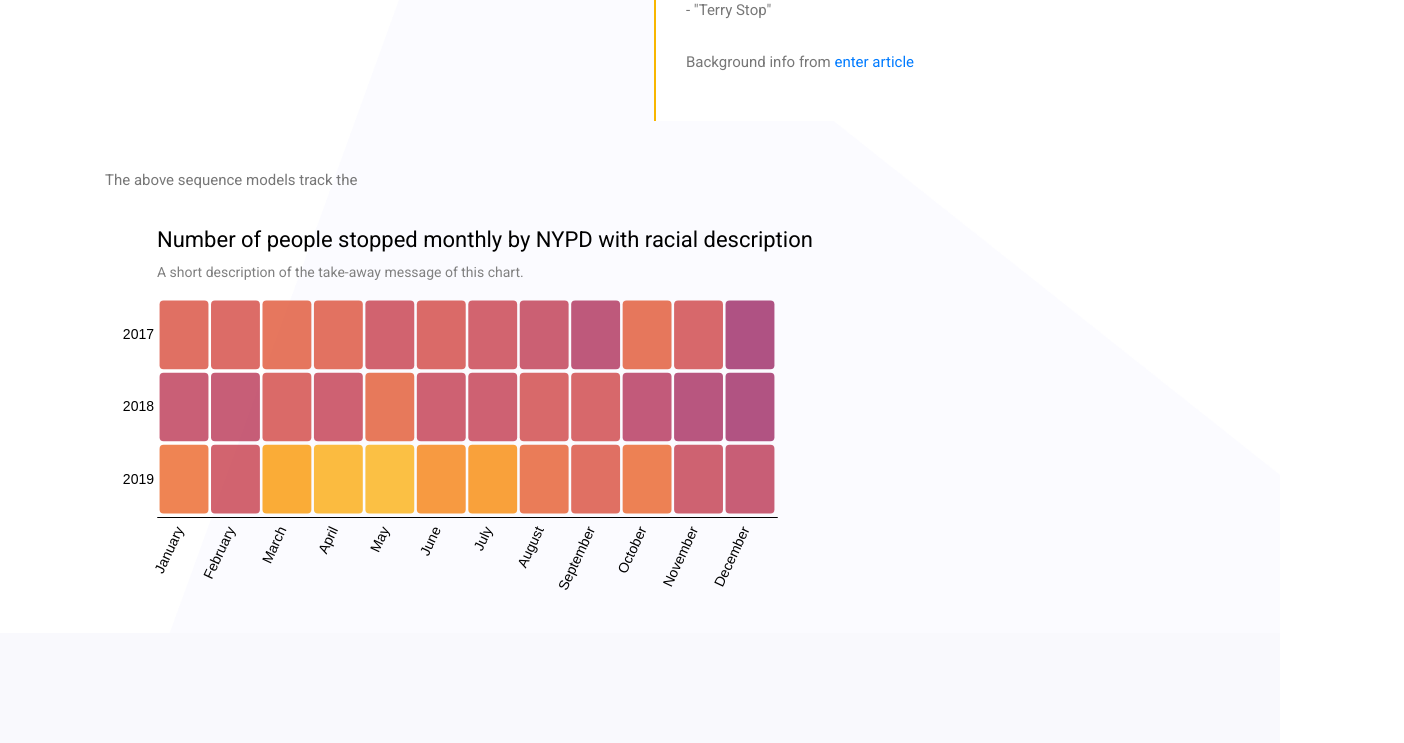
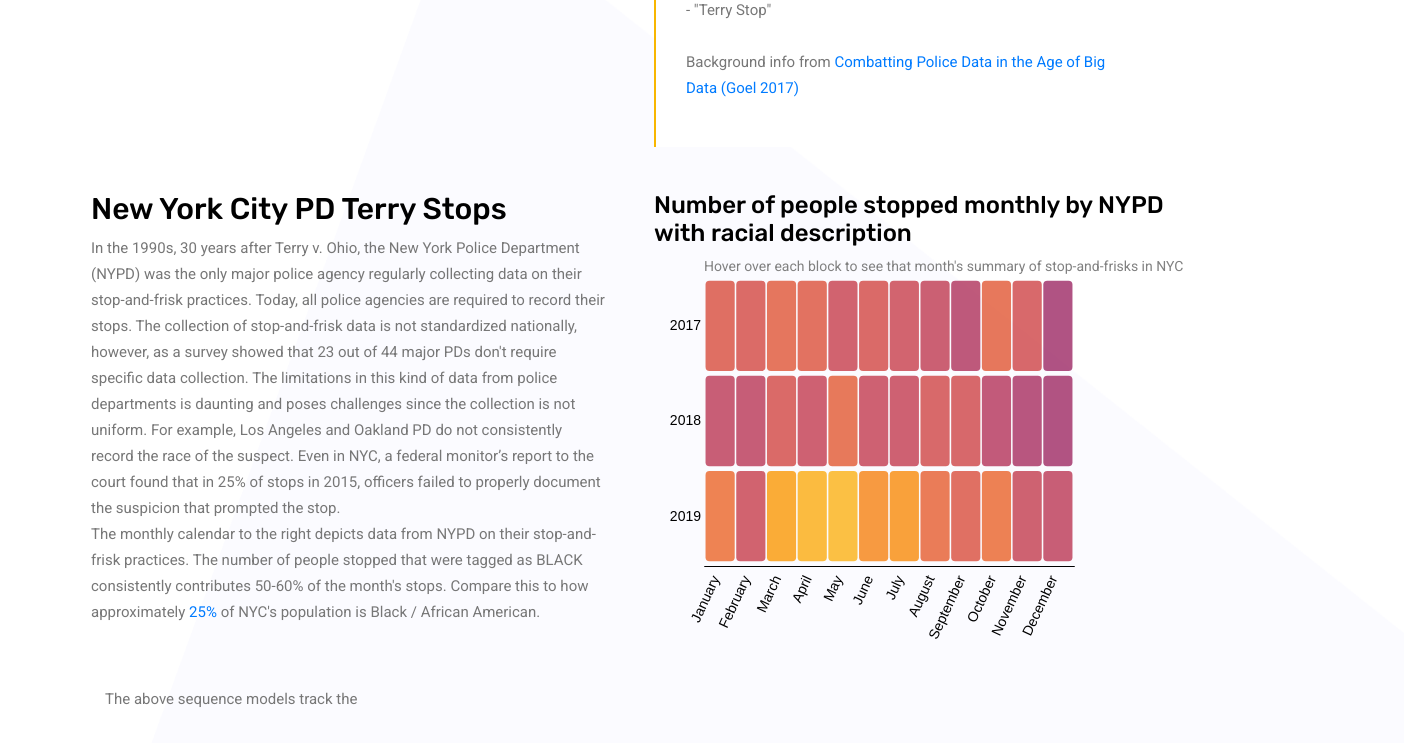
Before and after one commit to dtorre17/danielatorresweb, a plain HTML site: page inequality-policing-data.html in a window 1280 px wide. Shown: the part 2631-3374 px from the top of the page, 1404 px wide, since content can reach past the window. Drawn offline with nearby package versions, Linux system fonts and the light colour scheme; some packages are replaced by stand-ins of ours.

Commit message:
stop-and-frisk mostly done

```diff
--- a/d3charts.js
+++ b/d3charts.js
@@ -122,15 +122,15 @@ update(allHomRates)
 
 
 // set the dimensions and margins of the calendar
-var marginCal = {top: 80, right: 50, bottom: 100, left: 80},
-  width = 750 - marginCal.left - marginCal.right,
-  height = 400 - marginCal.top - marginCal.bottom;
+var marginCal = {top: 20, right: 50, bottom: 90, left: 50},
+  widthCal = 750 - marginCal.left - marginCal.right,
+  heightCal = 400 - marginCal.top - marginCal.bottom;
 
 // append the svg object to the body of the page
 var cal = d3.select("#sqf_cal")
 .append("svg")
-  .attr("width", width + marginCal.left + marginCal.right)
-  .attr("height", height + marginCal.top + marginCal.bottom)
+  .attr("width", widthCal + marginCal.left + marginCal.right)
+  .attr("height", heightCal + marginCal.top + marginCal.bottom)
 .append("g")
   .attr("transform",
         "translate(" + marginCal.left + "," + marginCal.top + ")");
@@ -149,7 +149,7 @@ d3.csv("https://raw.githubusercontent.com/dtorre17/danielatorresweb/master/sqfda
     .padding(0.05);
   cal.append("g")
     .style("font-size", 14)
-    .attr("transform", "translate(0," + height + ")")
+    .attr("transform", "translate(0," + heightCal + ")")
     .call(d3.axisBottom(x).tickSize(0))
     .selectAll("text")
             .style("text-anchor", "end")
@@ -161,7 +161,7 @@ d3.csv("https://raw.githubusercontent.com/dtorre17/danielatorresweb/master/sqfda
 
   // Build Y scales and axis:
   var y = d3.scaleBand()
-    .range([ height, 0 ])
+    .range([ heightCal, 0 ])
     .domain(myVars)
     .padding(0.05);
   cal.append("g")
@@ -198,6 +198,7 @@ d3.csv("https://raw.githubusercontent.com/dtorre17/danielatorresweb/master/sqfda
       .html("Stop-and-frisks recorded in <br>" + d.MONTH + " " +d.YEAR + " by racial description: <br>"
             + "BLACK:" + d.BLACK + "<br> BLACK HISPANIC:" + d.BLACKHISP + "<br> WHITE HISPANIC:"
             + d.WHITEHISP + "<br> WHITE:" + d.WHITE + "<br> ASIAN/PACF ISLANDER:" + d.ASIAN + "<br> TOTAL:" + d.TOTAL)
+      .style("position-relative")
       .style("left", (d3.mouse(this)[0]+70) + "px")
       .style("top", (d3.mouse(this)[1]) + "px")
   }
@@ -229,20 +230,12 @@ d3.csv("https://raw.githubusercontent.com/dtorre17/danielatorresweb/master/sqfda
     .on("mouseleave", mouseleave)
 })
 
-// Add title to graph
-cal.append("text")
-        .attr("x", 0)
-        .attr("y", -50)
-        .attr("text-anchor", "left")
-        .style("font-size", "22px")
-        .text("Number of people stopped monthly by NYPD with racial description");
-
 // Add subtitle to graph
 cal.append("text")
         .attr("x", 0)
-        .attr("y", -20)
+        .attr("y", -5)
         .attr("text-anchor", "left")
         .style("font-size", "14px")
         .style("fill", "grey")
         .style("max-width", 400)
-        .text("A short description of the take-away message of this chart.");
+        .text("Hover over each block to see that month's summary of stop-and-frisks in NYC");
--- a/inequality-policing-data.html
+++ b/inequality-policing-data.html
@@ -225,7 +225,7 @@
                         <p>
                             The data presented is taken from <a href="https://mappingpoliceviolence.org/aboutthedata"> mappingpoliceviolence.org</a> and was processed into
                             csv format and categorized by a data scientist, <a href="https://www.kaggle.com/jpmiller"> John Miller</a>. Miller published a robust, <a href="https://www.kaggle.com/jpmiller/police-violence-in-the-us"> 3-part dataset</a>
-                            that contains pertinent information on police violence over the years 2011-2018. Our group downloaded particular sets to
+                            that contains pertinent information on police violence over the last decade. Our group downloaded particular sets to
                             create graphic representations from and only scraped the surface of the available resources.
                         </p>
                         </div>
@@ -295,8 +295,8 @@
                     </div>
                     <div class="offset-lg-1 col-lg-5">
                         <div class="portfolio_right_text mt-30">
+                            <h4>How do police homicides of white and black people compare across large cities?</h4>
                             <p>
-                            </br>
                                 Click to see...
                             </p>
                             <button class="genric-btn primary small" onclick="update(whiteHomRates)">White Homicide Rates by Police</button>
@@ -308,6 +308,7 @@
                                 The police departments presented are some of the largest in the U.S. with homicide rates normalized for population.
                             </br>
                                 Reno P.D. has the <a href="https://github.com/dtorre17/danielatorresweb/blob/master/highrates.csv">highest average rate</a> for police killings of black people, at 71.5.
+                                Compare this to their annual average homicide rate of 8.9.
                             </p>
                             <!--
                             <h4 class="text-uppercase">CI Subject</h4>
@@ -331,9 +332,11 @@
                             <h2>Terry Vs. Ohio</h2>
                             <p>
                                 <h4>Background</h4>
-                                The "stop-and-frisk", or the "Terry stop", has been a hihgly disputed policing practice. The latter name comes from a landmark
-                                case, Terry v. Ohio, in which the U.S. Supreme Court addressed the compatibility of this tactic with the Fourth Amendment's
-                                ban on "unreasonable searches and seizures."
+                                The "stop-and-frisk", or the "Terry stop", is a highly disputed policing practice. The latter name comes from a landmark
+                                case, Terry v. Ohio (1968), in which the U.S. Supreme Court addressed the compatibility of this tactic with the Fourth Amendment's
+                                ban on "unreasonable searches and seizures." The Court upheld this tactic's constitutionality, so long as it was supported by
+                                "specific and articulable facts" that justified criminality and danger.  While "articulable facts" should diminish racially biased
+                                stops, racial prejudice in this practice is still observed in data from police departments nationwide.
                             </p>
                             <!-- image used to be here-->
                         </div>
@@ -360,24 +363,43 @@
                                     </li>
                                     <p>
                                     </br>
-                                    Background info from <a href=""> enter article</a></p>
+                                    Background info from <a href="https://online.ucpress.edu/nclr/article-abstract/20/2/181/68886"> Combatting Police Data in the Age of Big Data (Goel 2017)</a></p>
                                 </div>
 
                             </blockquote>
                             <!-- image used to be here-->
                         </div>
+                        <div class="column">
+                            <div class="content">
+                                <h2>New York City PD Terry Stops</h2>
+                                <p style="padding-right: 20px;">
+                                In the 1990s, 30 years after Terry v. Ohio, the New York Police Department (NYPD) was the only major police agency regularly collecting data on their
+                                stop-and-frisk practices. Today, all police agencies are required to record their stops. The collection of stop-and-frisk data is not
+                                standardized nationally, however, as a survey showed that 23 out of 44 major PDs don't require specific data collection. The limitations in this kind
+                                of data from police departments is daunting and poses challenges since the collection is not uniform. For example, Los Angeles and Oakland
+                                PD do not consistently record the race of the suspect. Even in NYC, a federal monitor’s report to the court found
+                                that in 25% of stops in 2015, officers failed to properly document the suspicion that prompted the stop. <br>
+                                The monthly calendar to the right depicts data from NYPD on their stop-and-frisk practices. The number of people stopped that were tagged as BLACK
+                                consistently contributes 50-60% of the month's stops. Compare this to how approximately <a href="https://www.census.gov/quickfacts/newyorkcitynewyork"> 25% </a>
+                                of NYC's population is Black / African American.
+                                </p>
+                            </div>
+                        </div>
+                        <div class="column">
+                            <div class="content">
+                                <h3>Number of people stopped monthly by NYPD with racial description</h3>
+                                <div id="sqf_cal"></div>
+                            </div>
+                        </div>
                     </div>
                     <p style="padding-left: 20px; padding-right: 30px;">
                         The above sequence models track the
                     </p>
+
                 <!-- END GRID -->
                 <div class="row">
-                    <div id="sqf_cal"></div>
-                    <!--
-                    <div class="banner_content text-center">
-                        Max's map
-                        <img src="img/portfolio/spot-scrn1.png" alt="Screenshot of Spotify GUI" style="width:85%;" >
-                    </div>-->
+
+                    <!-- full size row -->
                 </div>
 
         </div>
```
